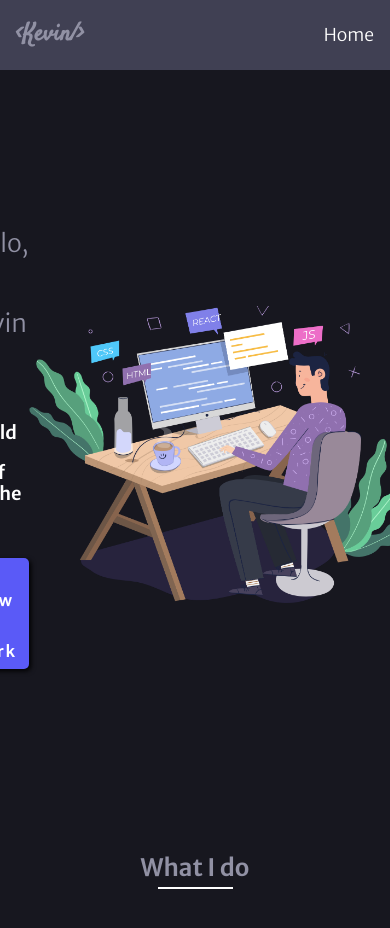
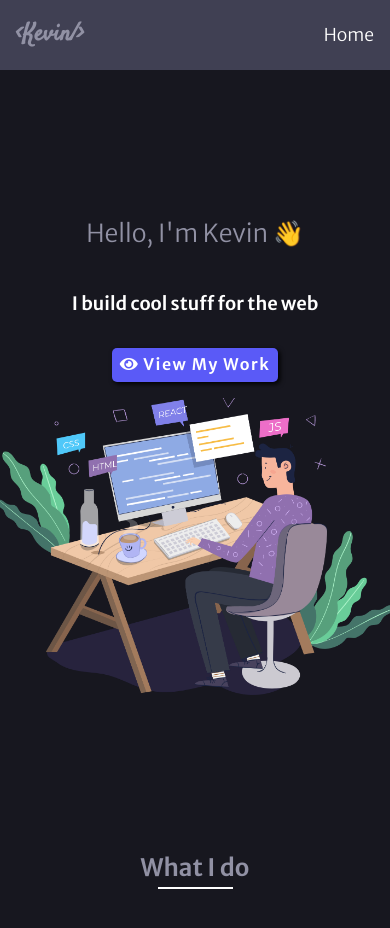
Before and after one commit to KevinMisati/portfolio-v4, a React (Create React App) app: page / in a window 390 px wide. Shown: the top 928 px of the page. Built offline with nearby package versions, Linux system fonts and the light colour scheme.

Commit message:
fixed some styling issues

```diff
--- a/src/Components/Intro.css
+++ b/src/Components/Intro.css
@@ -5,11 +5,16 @@
     width: 100%;
     height: calc(100vh - 75px);
 }
+@media(max-width:800px){
+  .intro-container{
+    flex-direction: column;
+}
+}
 .intro{
-    /* display: flex;
+    display: flex;
     align-items: center;
     justify-content: center;
-    flex-direction: column; */
+    flex-direction: column;
 }
 .img-container img{
   max-width: 400px !important;
--- a/src/Components/Intro.js
+++ b/src/Components/Intro.js
@@ -20,7 +20,7 @@ const Intro = () => {
             <div className="img-container">
                 <img
                     src={coderImg}
-                    alt="Hero image"
+                    alt="Hero"
                 />
             </div>
         </section>
--- a/src/Components/Services.css
+++ b/src/Components/Services.css
@@ -9,6 +9,13 @@
 }
 .services *{
     overflow-x: hidden;
+}
+.services img{
+    width: 100%;
+    max-width: 500px !important;
+}
+.services_text{
+    max-width: 600px;
 }
 
 h3.front-end-title{
@@ -22,11 +29,6 @@ section.my_services{
     margin-bottom: 4em;
     overflow: hidden;
 }
-.services_text{
-    max-width: 600px;
-}
-
-
 
 @media (min-width:800px){
     .services{
--- a/src/Components/Services.js
+++ b/src/Components/Services.js
@@ -1,6 +1,6 @@
 import React from 'react'
 import "./Services.css"
-import coderImg from "../images/developer.png"
+import coderImg from "../images/hero.png"
 import { ANIMATIONTYPE } from '../Pages/Home'
 
 const Services = () => {
@@ -11,12 +11,10 @@ const Services = () => {
             <div class="underline"></div>
             <div class="services">
                 <img data-aos={ANIMATIONTYPE} alt="coding" src={coderImg} />
-
                 <div data-aos={ANIMATIONTYPE} class="services_text">
                     <p>I love and enjoy building cool stuff for the web. I enjoy spending my free time increasing my knowledge on Web Development and building new and
                     challenging projects.
                     </p>
-
                 </div>
 
 </div>
```
Lines whose indentation alone changed are shown as unchanged.
